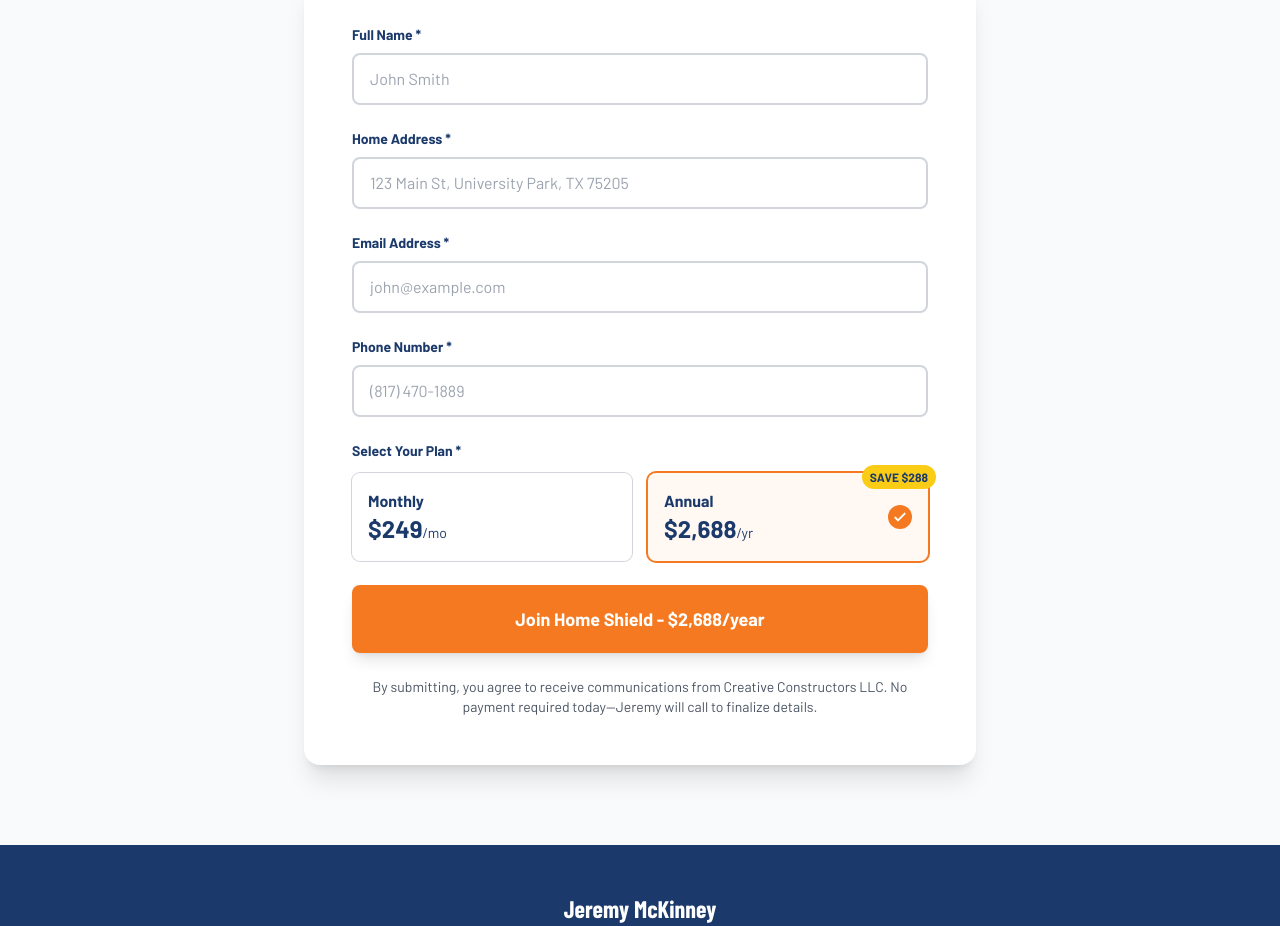
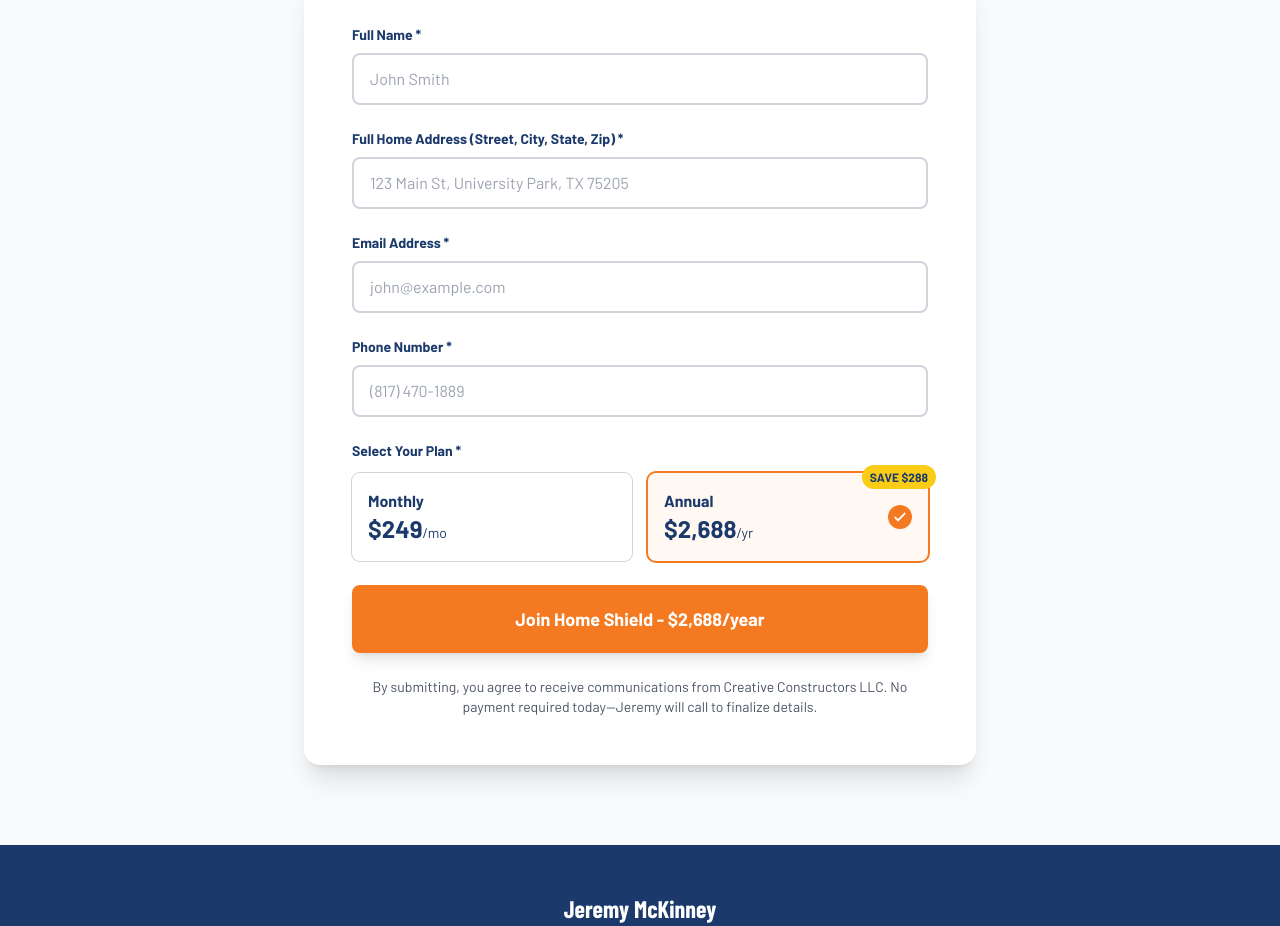
Before and after one commit to thejdmckinney/creative-constructors, a Next.js app: page /home-shield in a window 1280 px wide. Shown: the part 3440-4366 px from the top of the page. Built offline with nearby package versions, Linux system fonts and the light colour scheme; no server answers; a web font is replaced by a local one.

Commit message:
Update address field label to clarify full address format needed

```diff
--- a/app/home-shield/page.tsx
+++ b/app/home-shield/page.tsx
@@ -456,7 +456,7 @@ export default function HomeShieldPage() {
                 {/* Address */}
                 <div>
                   <label htmlFor="address" className="block text-sm font-bold text-navy mb-2">
-                    Home Address *
+                    Full Home Address (Street, City, State, Zip) *
                   </label>
                   <input
                     type="text"
```
